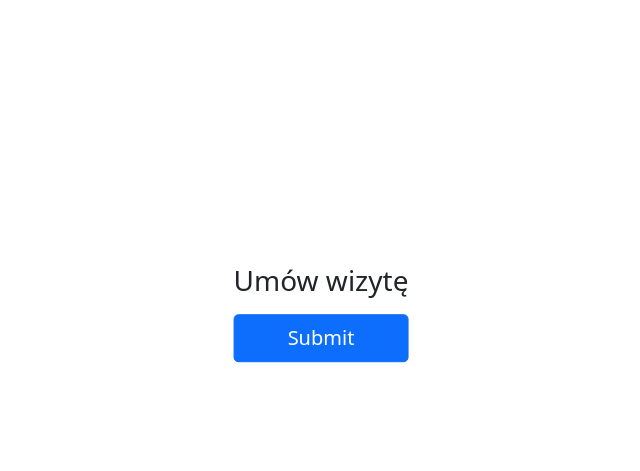
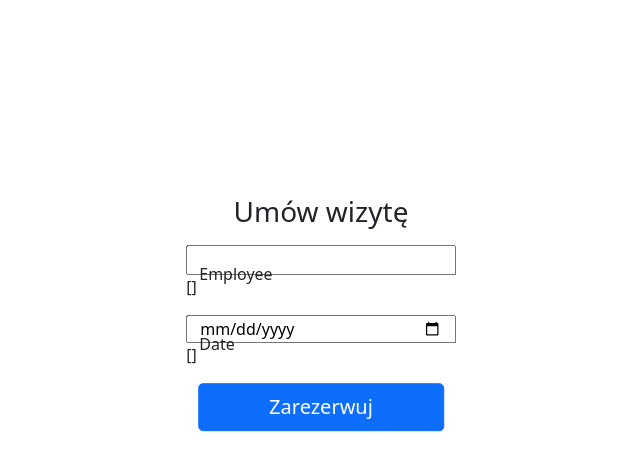
Before and after one commit to KrolikowskiK/beauty-salon-django-webapp, a Django app: template app/templates/app/appointment_form.html in a window 1280 px wide. Shown: the part 143-614 px from the top of the page, without its empty margins (319-959 px from the left). Run offline with Django 4.2, Linux system fonts and the light colour scheme; the template is opened without the code that fills it, so the values that code supplies are empty, except form fields; tables that the repository leaves empty hold one stand-in row (values such as "Sample post"); form fields are guessed from the names that the template uses.

Commit message:
fix: fix appointment form

```diff
--- a/app/templates/app/appointment_form.html
+++ b/app/templates/app/appointment_form.html
@@ -8,14 +8,20 @@
     <form novalidate method="post">{% csrf_token %}
       {{ form.non_field_errors }}
       <h1 class="h3 mb-3 fw-normal text-center">Umów wizytę</h1>
-      {% for field in form.visible_fields %}
-        <div class="form-floating col-sm-12 row mb-3">
-          {{ field|addclass:'form-control' }}
-          {{ field.label_tag }}
-          {{ field.errors }}
-        </div>
-      {% endfor %}
-      <button type="submit" class="w-100 btn btn-lg btn-primary">Submit</button>
+
+      <div class="form-floating row mb-3">
+        {{ form.employee|addclass:'form-control' }}
+        {{ form.employee.label_tag }}
+        {{ form.employee.errors }}
+      </div>
+
+      <div class="form-floating row mb-3">
+        {{ form.date|addclass:'form-control' }}
+        {{ form.date.label_tag }}
+        {{ form.date.errors }}
+      </div>
+
+      <button type="submit" class="w-100 btn btn-lg btn-primary">Zarezerwuj</button>
     </form>
   </main>
 {% endblock %}
```
